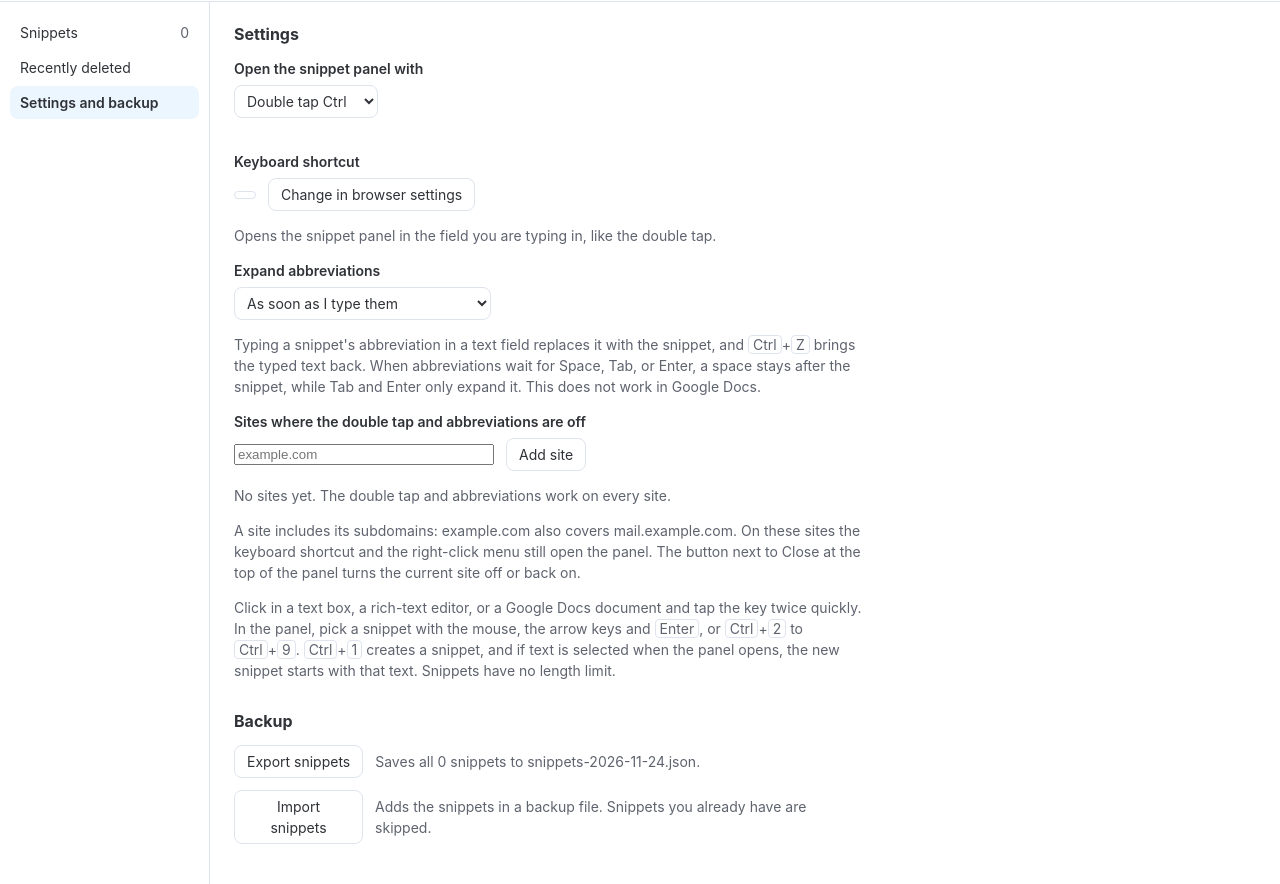
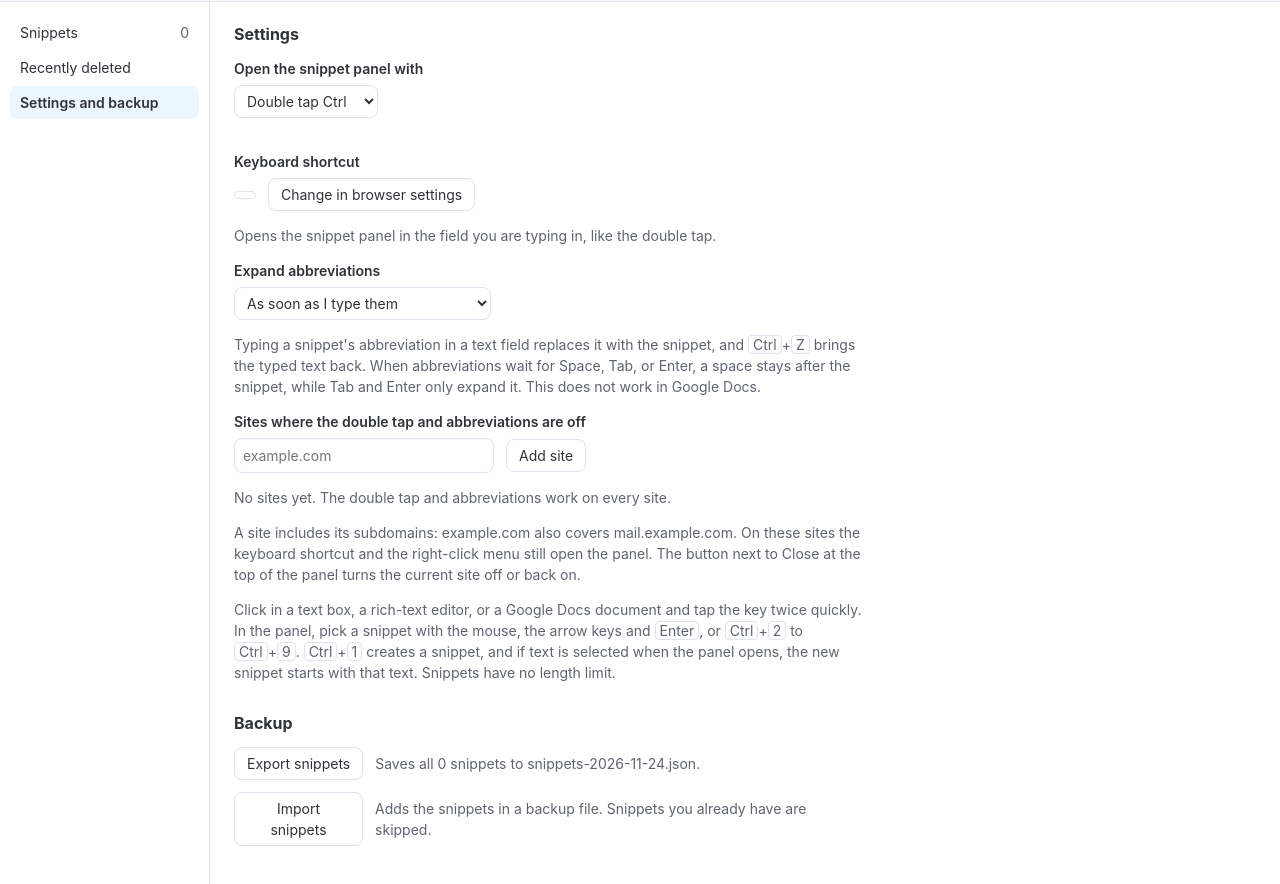
Before and after one commit to CommitMaster102/snippet-inserter, a browser extension: page extension/options.html in a window 1280 px wide. Both pictures are taken after a click on the link "Settings and backup". Shown: the part 56-940 px from the top of the page. Drawn offline with Linux system fonts and the light colour scheme.

Commit message:
Style the Add site field like the other manager fields
The field had no input class, so it showed as a bare browser field beside the styled select and buttons. It now carries the class and keeps its 260 px width rule.

```diff
--- a/extension/options.html
+++ b/extension/options.html
@@ -138,7 +138,7 @@
         <div class="setting">
           <span id="offSitesLabel" class="setting-label">Sites where the double tap and abbreviations are off</span>
           <form id="offSiteForm" class="setting-row">
-            <input id="offSiteInput" type="text" placeholder="example.com" aria-label="Site to turn off" autocomplete="off" spellcheck="false" />
+            <input id="offSiteInput" class="input" type="text" placeholder="example.com" aria-label="Site to turn off" autocomplete="off" spellcheck="false" />
             <button class="secondary" type="submit">Add site</button>
           </form>
           <p id="offSiteError" class="field-error" hidden></p>
```
Also changed, not shown: tests/e2e/sites.spec.js (+7 -0 lines).
